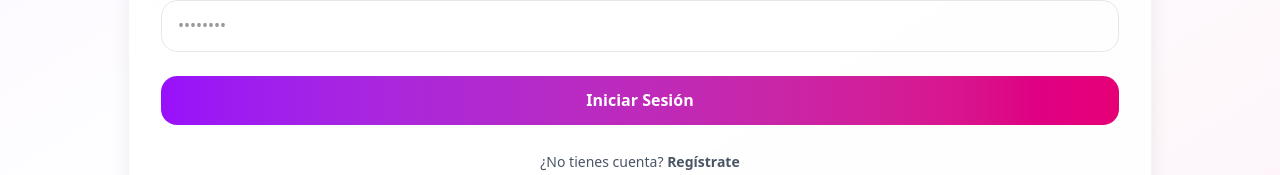
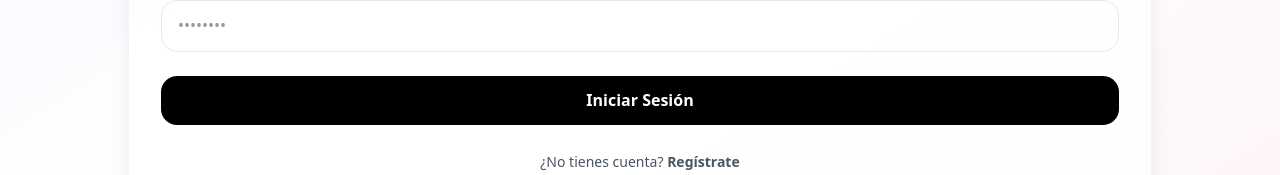
Before and after one commit to matiasreta/pilates-platform, a Next.js app: page /login in a window 1280 px wide. Shown: the part 483-658 px from the top of the page. Built offline with nearby package versions, Linux system fonts and the light colour scheme; no server answers.

Commit message:
Update page.tsx

```diff
--- a/src/app/login/page.tsx
+++ b/src/app/login/page.tsx
@@ -147,7 +147,7 @@ export default function LoginPage() {
                         <button
                             type="submit"
                             disabled={loading}
-                            className="w-full bg-gradient-to-r from-purple-600 to-pink-600 text-white py-3 rounded-xl font-semibold hover:shadow-lg hover:scale-[1.02] active:scale-[0.98] transition-all disabled:opacity-50 disabled:cursor-not-allowed"
+                            className="w-full bg-black text-white py-3 rounded-xl font-semibold hover:shadow-lg hover:scale-[1.02] active:scale-[0.98] transition-all disabled:opacity-50 disabled:cursor-not-allowed"
                         >
                             {loading ? (
                                 <span className="flex items-center justify-center">
```
